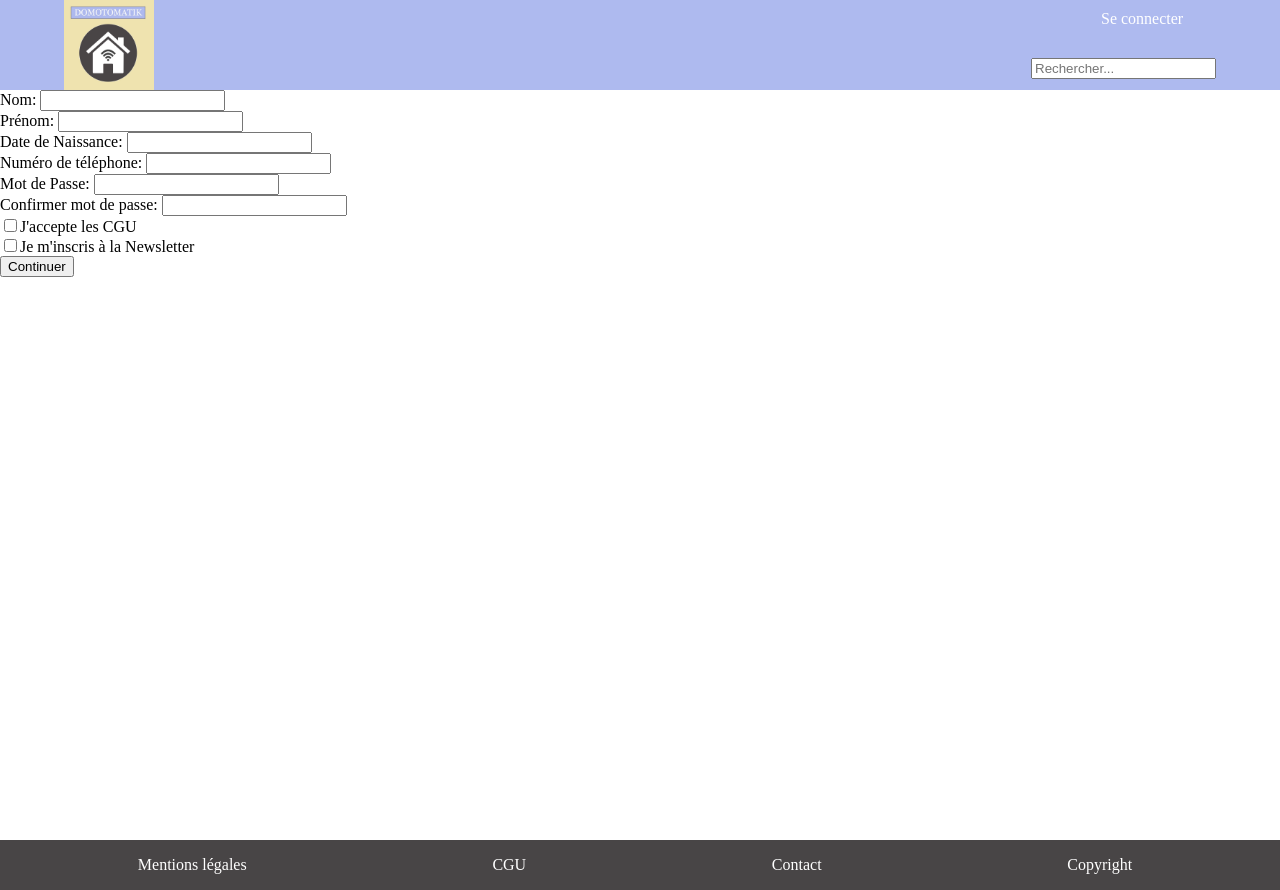
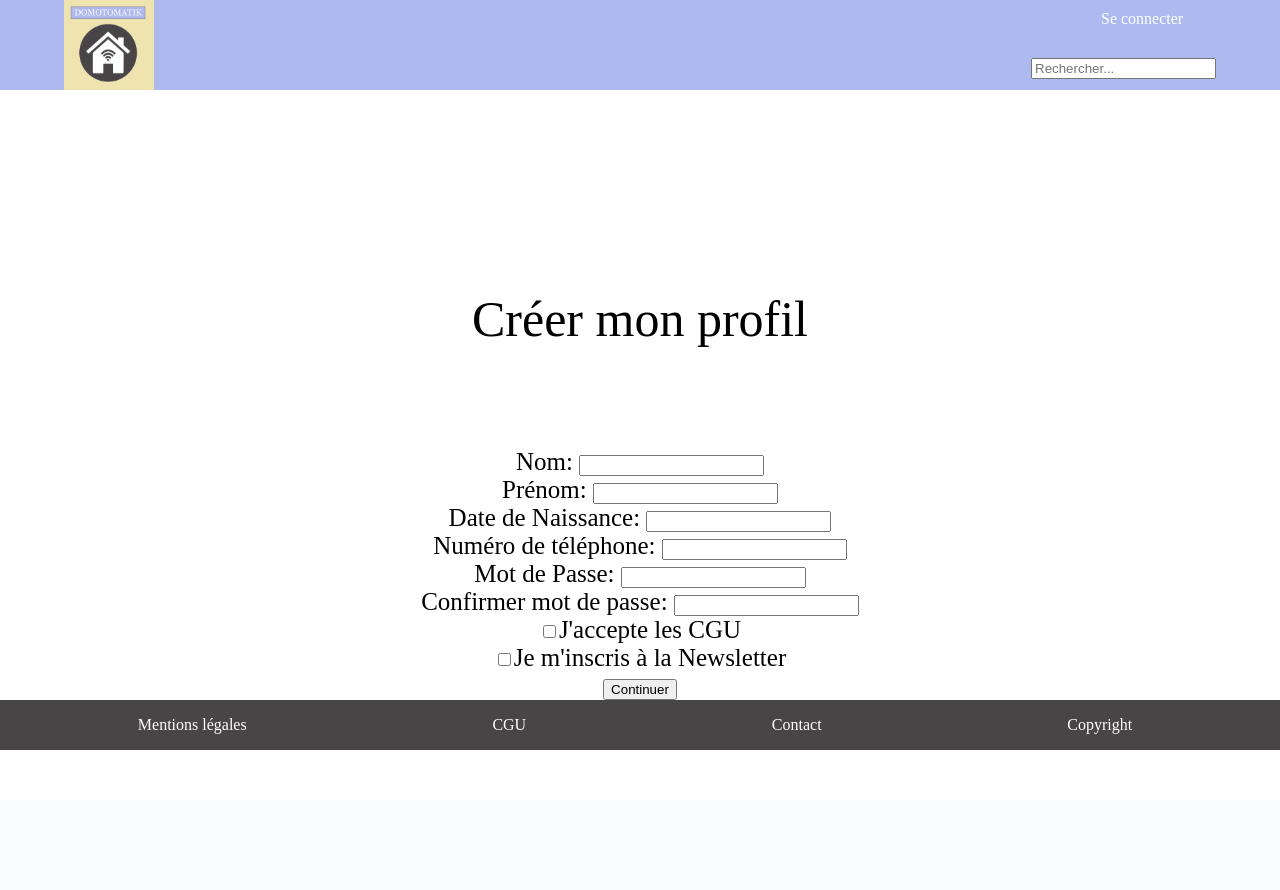
Before and after one commit to vdesousa/DOMOTOMATIK, a PHP site: page /login-system/Enregistrement2.php in a window 1280 px wide. After the commit the page ends 750 px from the top, so only its background shows below. Run offline with PHP 8.4, Linux system fonts and the light colour scheme.

Commit message:
testvirgilio
new html file

```diff
--- a/Enregistrement.php
+++ b/Enregistrement.php
@@ -1,12 +1,11 @@
 <?php include("headerhc.php")?>
-	<div class="titre">
-		<span>Créer mon profil</span>
-	</div>
+
 	<?php
 			session_start();
 
 	?>
 	<div class="confirmation">
+		<span>Créer mon profil</span>
 		<form method="post" action="index1.php">
 			<label>E-mail:
 			<input type="text" name="email" /></label><br>
--- a/Enregistrement2.php
+++ b/Enregistrement2.php
@@ -1,5 +1,6 @@
 <?php include("headerhc.php")?>
 	<div class="donnees1">
+		<span>Créer mon profil</span>
 		<form method="post" action="index2.php">
 			<label>Nom:
 			<input type="text" name="nom" /></label><br>
--- a/stylehc.css
+++ b/stylehc.css
@@ -1,6 +1,7 @@
 body{
 	padding:0;
 	margin:0;
+	min-height: 100vh;
 }
 .container{
 	width:90%;
@@ -39,7 +40,7 @@ header form{
 	margin:0;
 	padding:0;
 	min-width:100%;
-	min-height:calc(100vh - 50px);
+	min-height: calc(100vh - 400px);
 }
 
 .content h1{
@@ -80,8 +81,33 @@ header form{
 	margin-top:30px;
 	width:600px;
 }
+.confirmation {
+	margin-left: auto;
+	margin-top: 200px;
+	text-align: center;
+}
+.confirmation span{
+	font-size: 50px;
+}
+.confirmation form{
+	font-size: 25px;
+	margin-top: 100px;
+	text-align: center;
+}
 
-
+.donnees1 {
+	margin-left: auto;
+	margin-top: 200px;
+	text-align: center;
+}
+.donnees1 span{
+	font-size: 50px;
+}
+.donnees1 form{
+	font-size: 25px;
+	margin-top: 100px;
+	text-align: center;
+}
 
 
 footer ul
@@ -105,6 +131,7 @@ footer ul li a
 }
 footer{
 	display: inline-block;
+	margin-bottom: 0;
 	min-width: 100%;
 	max-height: 200px;
 	background-color: rgb(72,69,70);
--- /dev/null
+++ b/testhtml.html
@@ -0,0 +1 @@
+heidhiehi
```
